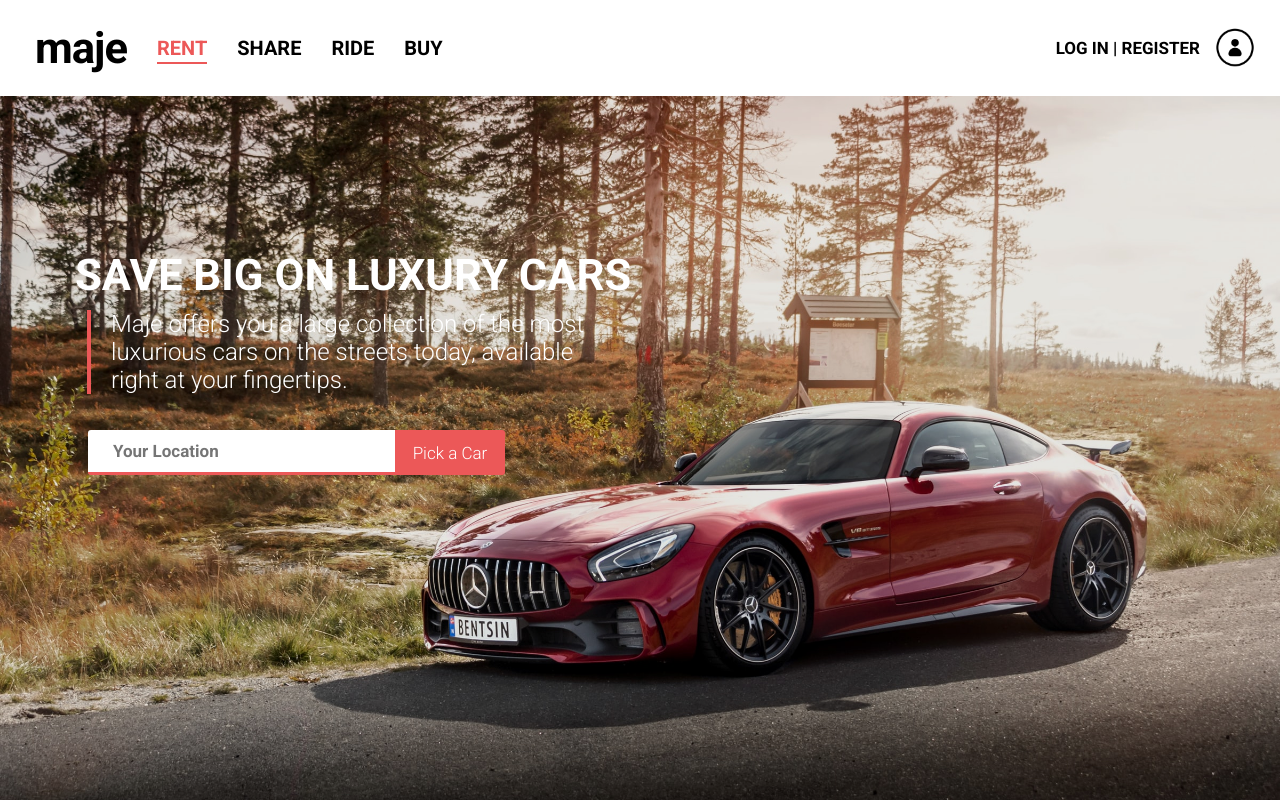
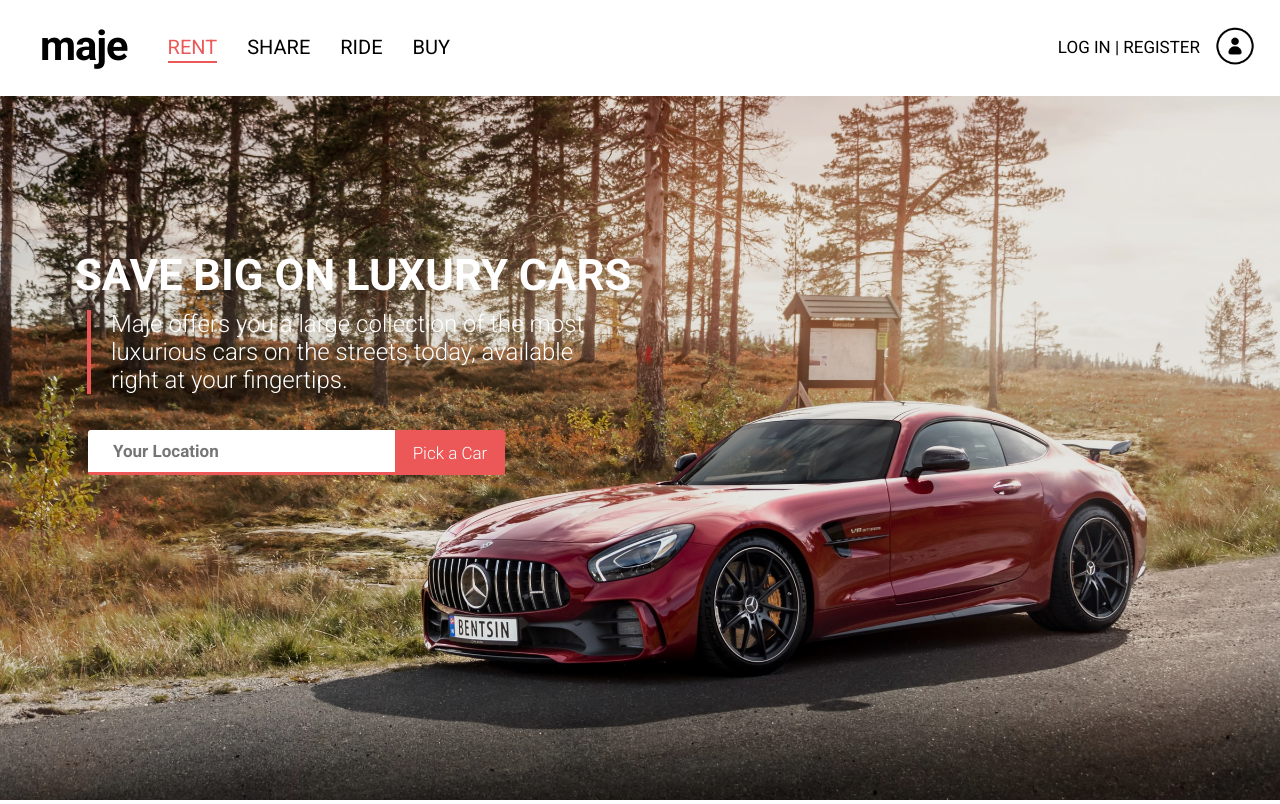
Before and after one commit to maxbuciumas/majeCarRentals, a plain HTML site: page index.html in a window 1280 px wide. Drawn offline with Linux system fonts and the light colour scheme.

Commit message:
Changed\ Navbar

```diff
--- a/style.css
+++ b/style.css
@@ -13,8 +13,8 @@ header {
 }
 
 .logo-title {
-  font-size: 2.725rem;
-  margin: 0px 0px 0px 35px;
+  font-size: 2.6rem;
+  margin: 0px 10px 5px 40px;
   letter-spacing: -1px;
 }
 
@@ -29,14 +29,15 @@ nav ul {
 nav li {
   list-style: none;
   margin-left: 30px;
+  margin-bottom: 3px;
 }
 
 .nav-link {
   color: black;
   text-decoration: none;
-  font-size: 1.25rem;
+  font-size: 20px;
   text-transform: uppercase;
-  font-weight: 700;
+  font-weight: 400;
 }
 
 .login-div {
@@ -50,12 +51,14 @@ nav li {
   color: black;
   font-size: 17px;
   margin-right: 15px;
-  font-weight: 700;
+  font-weight: 400;
+  margin-bottom: 3px;
 }
 
 .login-img {
   width: 40px;
   margin-right: 25px;
+  margin-bottom: 3px;
 }
 
 .active {
```
